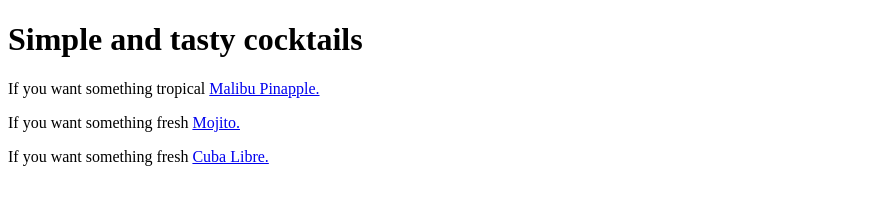
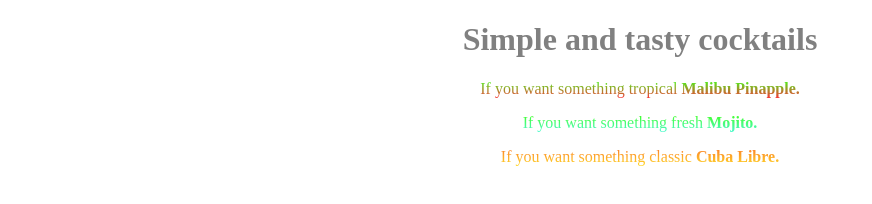
Before and after one commit to LaurentiuMihaiNicuta/odin-recipes, a plain HTML site: page index.html in a window 1280 px wide. Shown: the whole page, without its empty margins (0-872 px from the left). Drawn offline with Linux system fonts and the light colour scheme.

Commit message:
Added css

```diff
--- a/index.html
+++ b/index.html
@@ -3,17 +3,18 @@
     <head>
         <meta charset="utf-8">
         <title>Odin Recipes</title>
+        <link rel="stylesheet" href="styles.css">
     </head>
     <body>
         <h1>Simple and tasty cocktails</h1>
     </body>
-       <p>
-        If you want something tropical <a href="Recipes\MalibuPinapple.html">Malibu Pinapple.</a>
+       <p id="tropical">
+        If you want something tropical <a href="Recipes\MalibuPinapple.html"><strong>Malibu Pinapple.</strong></a>
        </p>
-       <p>
-        If you want something fresh <a href="Recipes\Mojito.html">Mojito.</a>
+       <p id="fresh">
+        If you want something fresh <a href="Recipes\Mojito.html"><strong>Mojito.</strong></a>
        </p>
-       <p>
-        If you want something fresh <a href="Recipes\CubaLibre.html">Cuba Libre.</a>
+       <p id="classic">
+        If you want something classic <a href="Recipes\CubaLibre.html"><strong>Cuba Libre.</strong></a>
        </p>
 </html>
--- /dev/null
+++ b/styles.css
@@ -0,0 +1,48 @@
+h1{
+    text-align: center;
+    color:gray;
+}
+
+#tropical{
+    background: -webkit-linear-gradient(#41ff1b, #f83535);
+    -webkit-background-clip: text;
+    -webkit-text-fill-color: transparent;
+    text-align: center;
+}
+
+#fresh{
+    background: -webkit-linear-gradient(#41ff1b, #4efacf);
+    -webkit-background-clip: text;
+    -webkit-text-fill-color: transparent;
+    text-align: center;
+}
+
+#classic{
+    background: -webkit-linear-gradient(#fc7e2b, #ffd828);
+    -webkit-background-clip: text;
+    -webkit-text-fill-color: transparent;
+    text-align: center;
+}
+
+.container{
+    text-align: center;
+}
+
+.container ul{
+    list-style-position:inside;
+    margin:0px;
+    padding:5px;
+
+}
+
+.container ol{
+    list-style-position:inside;
+    margin:0px;
+    padding:5px;
+}
+
+img{
+    width: auto;
+    height:300px;
+    border-radius:150px;
+}
```
Also changed, not shown: Recipes/CubaLibre.html (+4 -1 lines), Recipes/MalibuPinapple.html (+5 -1 lines), Recipes/Mojito.html (+3 -0 lines).
